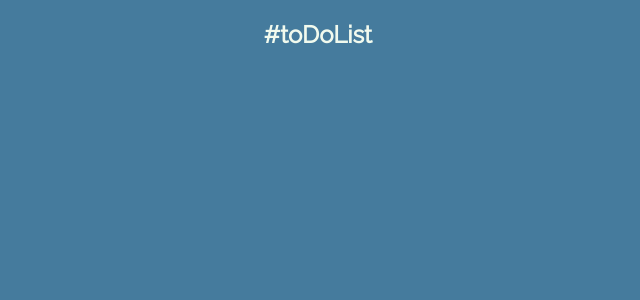
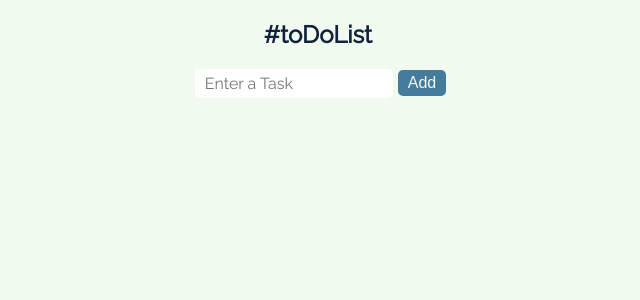
Before and after one commit to grford15/todo-list, a React (Create React App) app: page / in a window 1280 px wide. Shown: the top 300 px of the page, without its empty margins (322-962 px from the left). Built offline with nearby package versions, Linux system fonts and the light colour scheme.

Commit message:
add initial input & button

```diff
--- a/src/App.css
+++ b/src/App.css
@@ -1,5 +1,34 @@
 .app-container {
   font-family: 'Raleway', sans-serif;
+  color: #14213D;
+  display: flex;
+  flex-direction: column;
+  align-items: center;
+  justify-content: flex-start;
+  max-width: 100vw;
+  padding: 0 15px;
+  height: 100vh;
+}
+
+.task-section {
+  display: flex;
+  align-items: center;
+}
+
+#task-input {
+  font-family: 'Raleway', sans-serif;
+  border: none;
+  border-radius: 5px;
+  font-size: 16px;
+  padding: 5px 10px;
+  margin: 0 5px;
+}
+
+#task-btn {
+  background-color: #457B9D;
+  font-size: 16px;
+  border: none;
+  border-radius: 5px;
   color: #F1FAEE;
-  text-align: center;
+  padding: 4px 10px;
 }
--- a/src/App.js
+++ b/src/App.js
@@ -1,12 +1,20 @@
-
-import './App.css';
+import "./App.css";
 
 function App() {
-  return (
-    <div className="app-container">
-      <h2>#toDoList</h2>
-    </div>
-  );
+	return (
+		<div className="app-container">
+			<div className="title-section">
+				<h2>#toDoList</h2>
+			</div>
+			<div className="task-section">
+				<input type="text" placeholder="Enter a Task" id="task-input" />
+				<button id="task-btn">Add</button>
+			</div>
+			<div className="task-list">
+
+			</div>
+		</div>
+	);
 }
 
 export default App;
--- a/src/index.css
+++ b/src/index.css
@@ -5,7 +5,8 @@ body {
     sans-serif;
   -webkit-font-smoothing: antialiased;
   -moz-osx-font-smoothing: grayscale;
-  background: #457B9D;
+  background: #F1FAEE;
+  box-sizing: border-box;
 }
 
 code {
```
Also changed, not shown: 1 other file (tests, documents, lock files or other folders).
